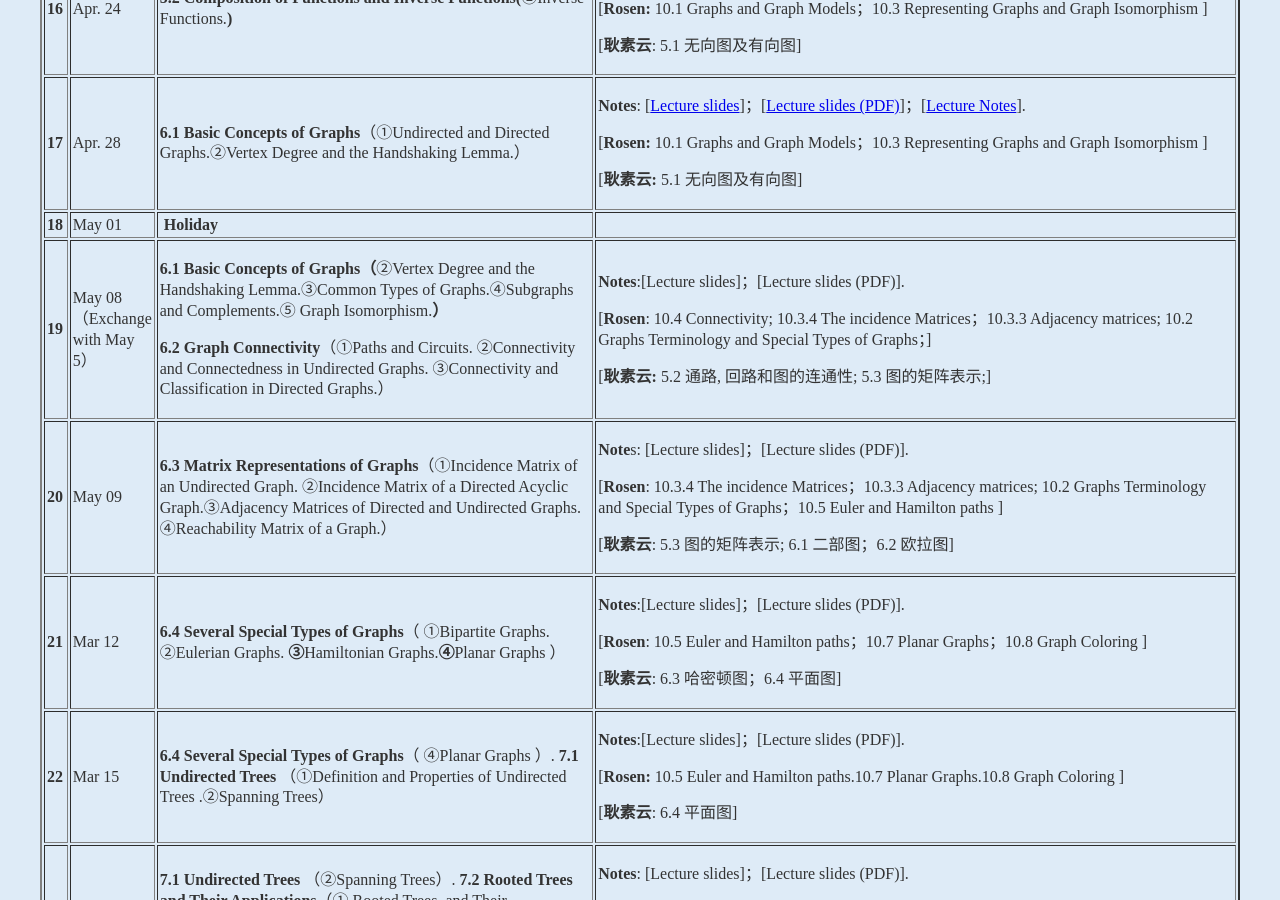
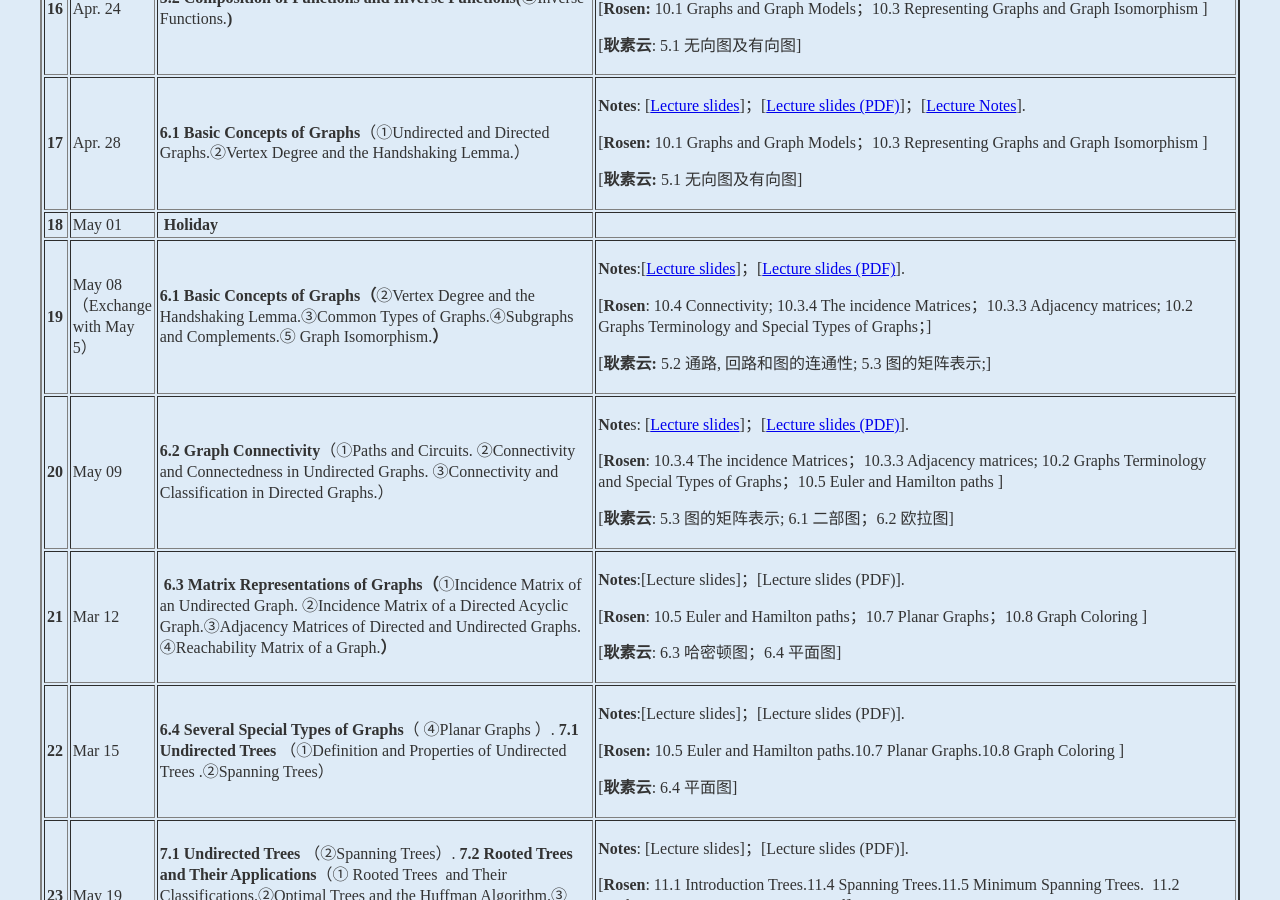
Before and after one commit to kejiwei/kejiwei.github.io, a Jekyll site: the page teaching/courses/dismath/index.html, which Jekyll copies as it is, in a window 1280 px wide and 900 px high, scrolled down 3321 px. Built offline with Jekyll 4.4.1, drawn with Linux system fonts in a browser that asks for light colours; some of the changed lines change nothing that is shown.

Commit message:
20260508

```diff
--- a/teaching/courses/dismath/index.html
+++ b/teaching/courses/dismath/index.html
@@ -246,9 +246,8 @@
                 <tr>
                 <td><b>19</b></td>
                 <td>May 08（Exchange with May 5）</td>
-                <td><p><strong>6.1 Basic Concepts of Graphs（</strong>②Vertex Degree and the Handshaking Lemma.③Common Types of Graphs.④Subgraphs and Complements.⑤ Graph Isomorphism.<strong>）</strong></p>
-                  <p><strong>6.2 Graph Connectivity</strong>（①Paths and Circuits. ②Connectivity and Connectedness in Undirected Graphs. ③Connectivity and Classification in Directed Graphs.）<strong>&nbsp;</strong></p></td>
-                <td><p><strong>Notes</strong>:[Lecture slides]；[Lecture slides (PDF)].</p>
+                <td><p><strong>6.1 Basic Concepts of Graphs（</strong>②Vertex Degree and the Handshaking Lemma.③Common Types of Graphs.④Subgraphs and Complements.⑤ Graph Isomorphism.<strong>）</strong></p>                  </td>
+                <td><p><strong>Notes</strong>:[<a href="slides/CH6.1-4 Graphs-26(18)20-29.ppsx">Lecture slides</a>]；[<a href="slides/CH6.1-4 Graphs-26(18)20-29.pdf">Lecture slides (PDF)</a>].</p>
                   <p>[<strong>Rosen</strong>: 10.4 Connectivity; 10.3.4 The incidence Matrices；10.3.3 Adjacency matrices; 10.2 Graphs Terminology and Special Types of Graphs；]</p>
                   <p>[<strong>耿素云:</strong> 5.2 通路, 回路和图的连通性; 5.3 图的矩阵表示;] </p></td>
                 </tr>
@@ -256,8 +255,8 @@
                 <tr>
                 <td><strong>20</strong></td>
                 <td>May 09</td>
-                <td><strong>6.3 Matrix Representations of Graphs</strong>（①Incidence Matrix of an Undirected Graph. ②Incidence Matrix of a Directed Acyclic Graph.③Adjacency Matrices of Directed and Undirected Graphs. ④Reachability Matrix of a Graph.）<strong>&nbsp;</strong></td>
-                <td><p><strong>Note</strong>s: [Lecture slides]；[Lecture slides (PDF)].</p>
+                <td><strong>6.2 Graph Connectivity</strong>（①Paths and Circuits. ②Connectivity and Connectedness in Undirected Graphs. ③Connectivity and Classification in Directed Graphs.）<strong>&nbsp;</strong></td>
+                <td><p><strong>Note</strong>s: [<a href="slides/CH6.1-4 Graphs-26(19)30-57.ppsx">Lecture slides</a>]；[<a href="slides/CH6.1-4 Graphs-26(19)30-57.pdf">Lecture slides (PDF)</a>].</p>
                   <p>[<strong>Rosen</strong>: 10.3.4 The incidence Matrices；10.3.3 Adjacency matrices;&nbsp;10.2 Graphs Terminology and Special Types of Graphs；10.5 Euler and Hamilton paths  ]&nbsp;</p>
                   <p>[<strong>耿素云</strong>: 5.3 图的矩阵表示; 6.1 二部图；6.2 欧拉图] </p></td>
                 </tr>
@@ -266,7 +265,7 @@
                 <tr>
                 <td><b>21</b></td>
                 <td>Mar 12</td>
-                <td><strong>6.4 Several Special Types of Graphs</strong>（&nbsp;①Bipartite Graphs. ②Eulerian Graphs.&nbsp;<strong>③</strong>Hamiltonian Graphs.<b>④</b>Planar Graphs ）</td>
+                <td><p><strong>&nbsp;6.3 Matrix Representations of Graphs（</strong>①Incidence Matrix of an Undirected Graph. ②Incidence Matrix of a Directed Acyclic Graph.③Adjacency Matrices of Directed and Undirected Graphs. ④Reachability Matrix of a Graph.<strong>） </strong></p>                  </td>
                 <td><p><strong>Notes</strong>:[Lecture slides]；[Lecture slides (PDF)].</p>
 
 <p>[<strong>Rosen</strong>: 10.5 Euler and Hamilton paths；10.7 Planar Graphs；10.8 Graph Coloring  ]</p>
```
Also changed, not shown: 4 other files.
